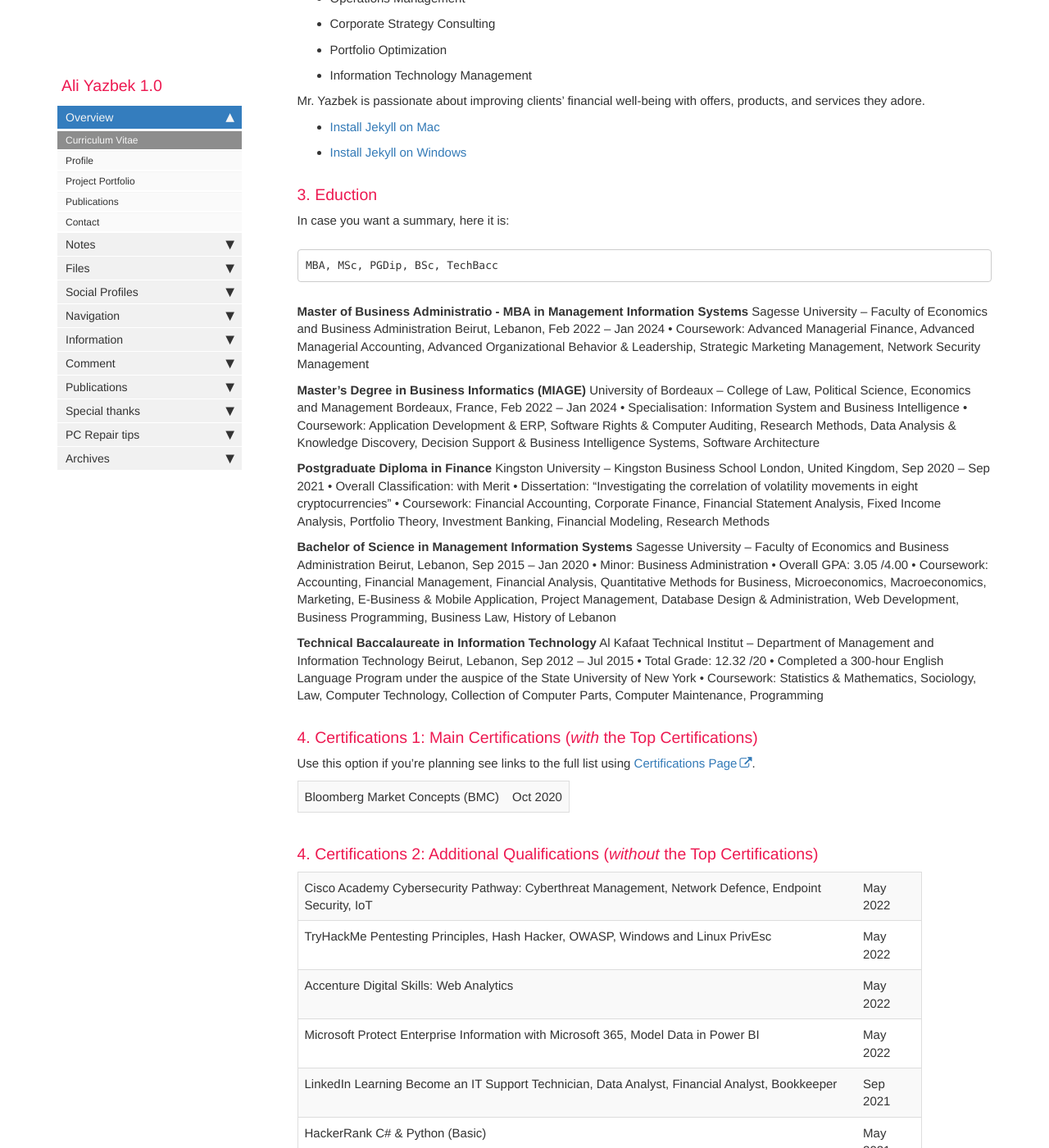
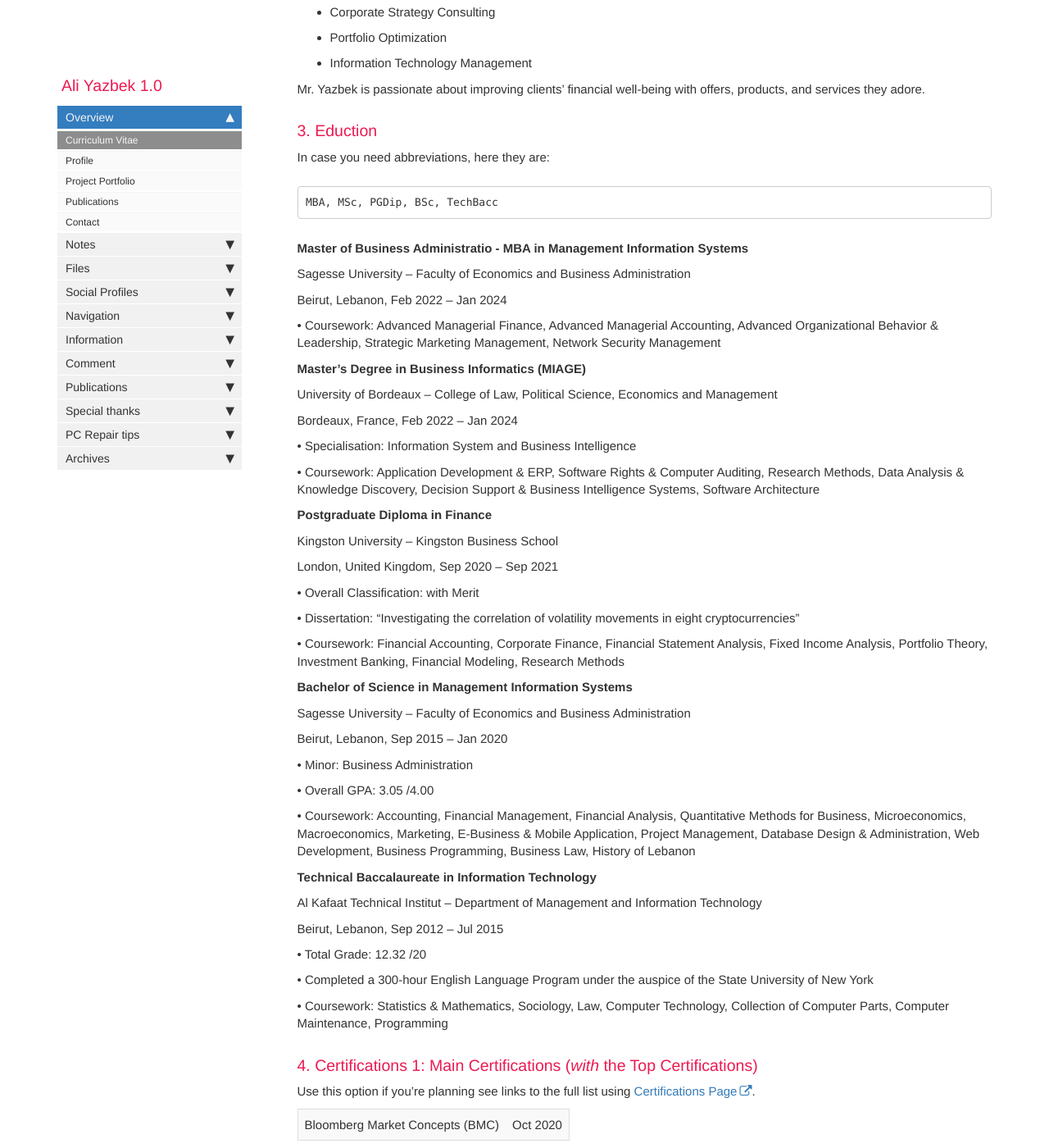
Before and after one commit to TheGreatFable/AboutAliYazbek, a Jekyll site: the page built from index.md, in a window 1280 px wide and 1400 px high, scrolled down 1468 px. Shown: the whole window at 82% size. Built offline with Jekyll 4.4.1, drawn with Linux system fonts in a browser that asks for light colours; comment, search, counter and statistics services are not loaded; some of the changed text lies outside the part shown.

Commit message:
Update index.md

````diff
--- a/index.md
+++ b/index.md
@@ -41,48 +41,71 @@ His main specialities are:
 
 Mr. Yazbek is passionate about improving clients' financial well-being with offers, products, and services they adore.
 
-* [Install Jekyll on Mac][mydoc_install_jekyll_on_mac]
-* [Install Jekyll on Windows][mydoc_install_jekyll_on_windows]
-
 
 ### 3. Eduction
 
-In case you want a summary, here it is:
+In case you need abbreviations, here they are:
 
 ```
 MBA, MSc, PGDip, BSc, TechBacc
 ```
 
 **Master of Business Administratio - MBA in Management Information Systems**
+
 Sagesse University – Faculty of Economics and Business Administration
+
 Beirut, Lebanon, Feb 2022 – Jan 2024
+
 •	Coursework: Advanced Managerial Finance, Advanced Managerial Accounting, Advanced Organizational Behavior & Leadership, Strategic Marketing Management, Network Security Management
 
+
 **Master’s Degree in Business Informatics (MIAGE)**
+
 University of Bordeaux – College of Law, Political Science, Economics and Management
+
 Bordeaux, France, Feb 2022 – Jan 2024
+
 •	Specialisation: Information System and Business Intelligence
+
 •	Coursework: Application Development & ERP, Software Rights & Computer Auditing, Research Methods, Data Analysis & Knowledge Discovery, Decision Support & Business Intelligence Systems, Software Architecture
 
+
 **Postgraduate Diploma in Finance**
+
 Kingston University – Kingston Business School
+
 London, United Kingdom, Sep 2020 – Sep 2021
+
 •	Overall Classification: with Merit
+
 •	Dissertation: “Investigating the correlation of volatility movements in eight cryptocurrencies”
+
 •	Coursework: Financial Accounting, Corporate Finance, Financial Statement Analysis, Fixed Income Analysis, Portfolio Theory, Investment Banking, Financial Modeling, Research Methods
 
+
 **Bachelor of Science in Management Information Systems**
+
 Sagesse University – Faculty of Economics and Business Administration
+
 Beirut, Lebanon, Sep 2015 – Jan 2020
+
 •	Minor: Business Administration
+
 •	Overall GPA: 3.05 /4.00
+
 •	Coursework: Accounting, Financial Management, Financial Analysis, Quantitative Methods for Business, Microeconomics, Macroeconomics, Marketing, E-Business & Mobile Application, Project Management, Database Design & Administration, Web Development, Business Programming, Business Law, History of Lebanon
 
+
 **Technical Baccalaureate in Information Technology**
+
 Al Kafaat Technical Institut – Department of Management and Information Technology
+
 Beirut, Lebanon, Sep 2012 – Jul 2015
+
 •	Total Grade: 12.32 /20
+
 •	Completed a 300-hour English Language Program under the auspice of the State University of New York
+
 •	Coursework: Statistics & Mathematics, Sociology, Law, Computer Technology, Collection of Computer Parts, Computer Maintenance, Programming
 
 
````
Also changed, not shown: other parts of index.md (+52 -30 lines).
